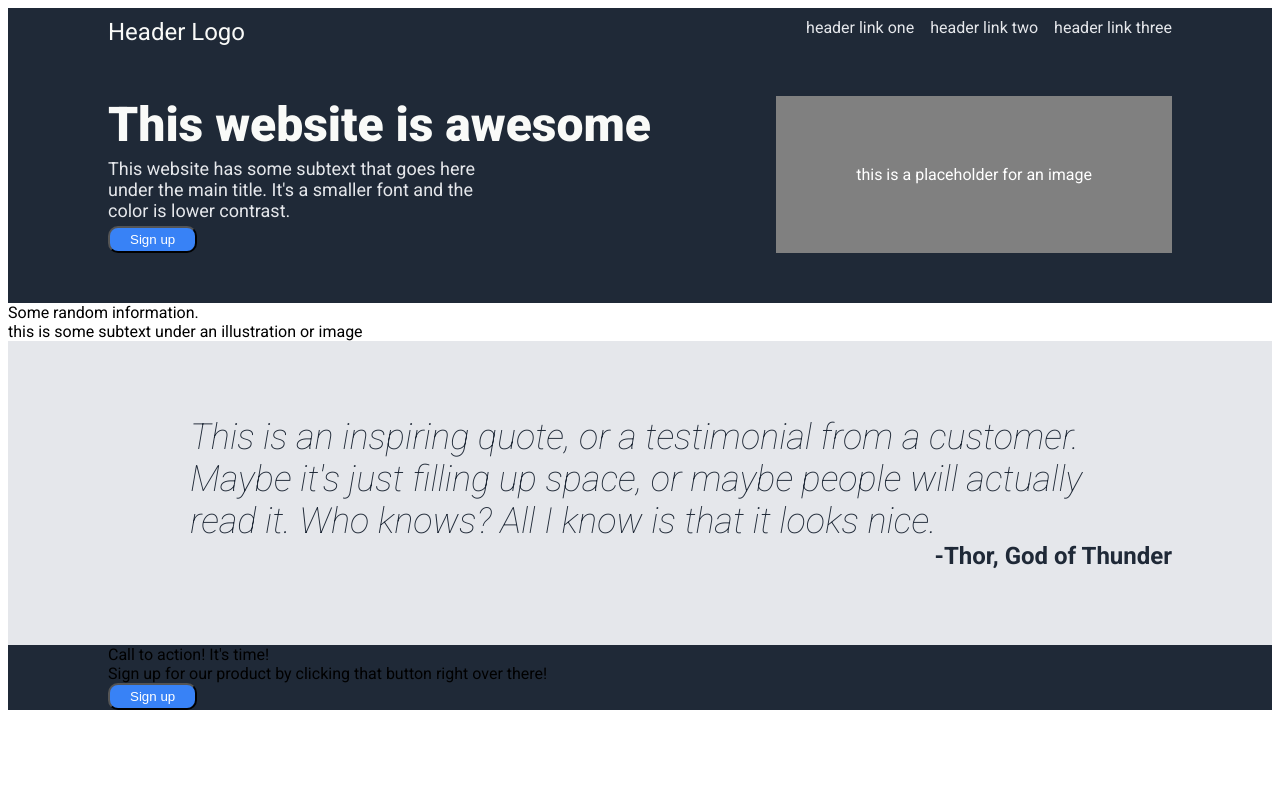
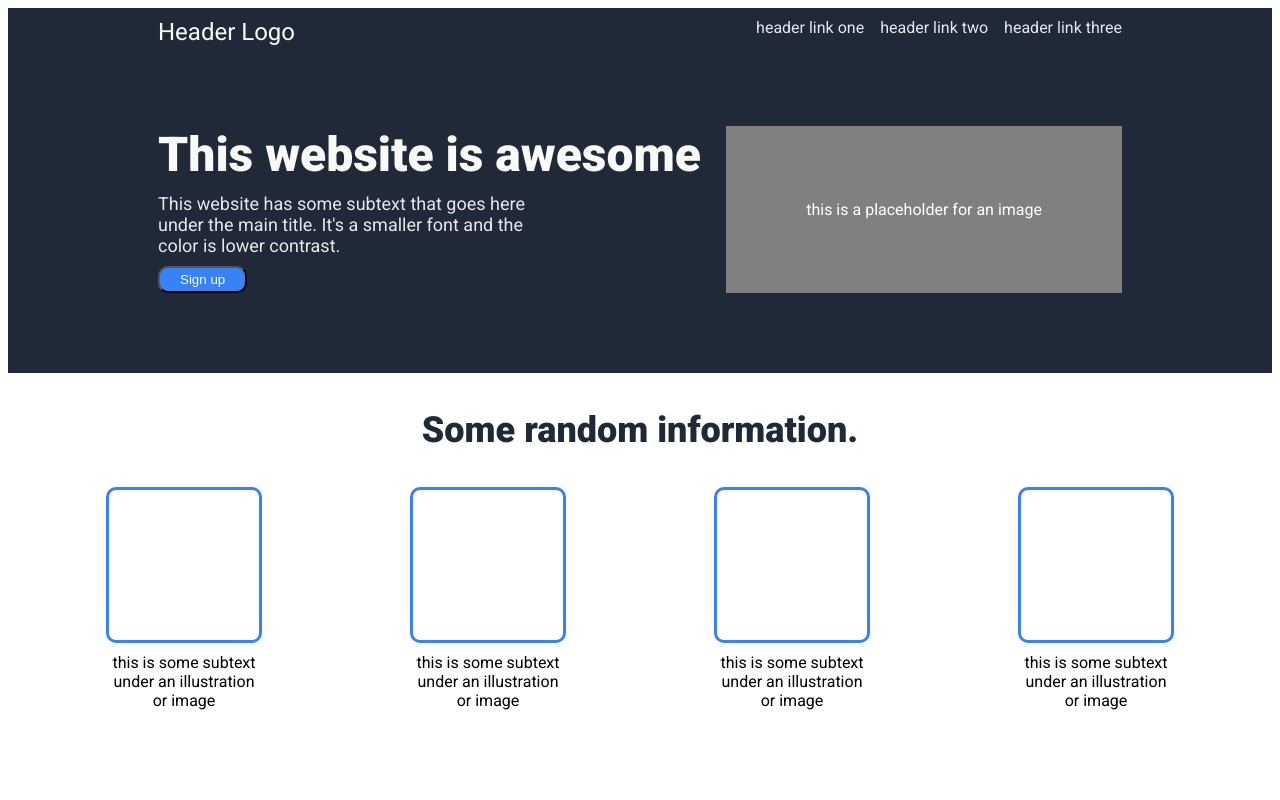
Before and after one commit to WongtonMein/odin-landing-page, a plain HTML site: page index.html in a window 1280 px wide. Shown: the top 800 px of the page. Drawn offline with Linux system fonts and the light colour scheme.

Commit message:
Added CSS for Information. Updated Header CSS

```diff
--- a/index.html
+++ b/index.html
@@ -45,10 +45,22 @@
                 Some random information.
             </div>
             <!-- NEED FOUR OF THESE GUYS -->
-            <div class="information-image-text">
-                <!-- INFORMATION IMAGE HERE -->
-                <div class="image-text">
-                    this is some subtext under an illustration or image
+            <div class="information-items">
+                <div class="information-image-text">
+                    <div class="information-image"></div>
+                    <div class="information-text">this is some subtext under an illustration or image</div>
+                </div>
+                <div class="information-image-text">
+                    <div class="information-image"></div>
+                    <div class="information-text">this is some subtext under an illustration or image</div>
+                </div>
+                <div class="information-image-text">
+                    <div class="information-image"></div>
+                    <div class="information-text">this is some subtext under an illustration or image</div>
+                </div>
+                <div class="information-image-text">
+                    <div class="information-image"></div>
+                    <div class="information-text">this is some subtext under an illustration or image</div>
                 </div>
             </div>
         </div>
--- a/style.css
+++ b/style.css
@@ -33,11 +33,13 @@ Quote text
 body {
     font-family: 'Roboto', sans-serif;
     border: 0;
+    min-width: 700px;
 }
 
 .header, .footer {
     background-color: #1F2937;
-    padding: 0 100px;
+    padding: 0 150px;
+    /* margin: 0 150px; */
 }
 
 .header-top, .header-bottom {
@@ -70,14 +72,14 @@ a {
 .header-bottom {
     display: flex;
     justify-content: space-between;
-    padding: 50px 0;
-    /* gap: 10px; */
+    padding: 80px 0;
 }
 
 .header-description {
     display: flex;
     flex-direction: column;
-    gap: 5px;
+    gap: 10px;
+    min-width: 300px;
 }
 
 .header-description-title {
@@ -103,10 +105,52 @@ button {
     display: flex;
     justify-content: center;
     align-items: center;
+    min-width: 300;
     padding: 40px 80px;
     background-color: grey;
     color: white;
 }
+
+.information-header {
+    display: flex;
+    justify-content: center;
+    padding: 36px 0;
+    font-size: 36px;
+    color: #1F2937;
+    font-weight: 900;;
+}
+
+.information-items {
+    display: flex;
+    justify-content: space-evenly;
+    align-items: center;
+    gap: 50px;
+    padding-bottom: 100px;
+    /* padding: 0 100px 50px 50px; */
+}
+
+.information-image-text {
+    display: flex;
+    flex-direction: column;
+    align-items: center;
+    gap: 10px;
+}
+
+.information-image {
+    max-width: 75px;
+    max-height: 75px;
+    border-style: solid;
+    border-width: 3px;
+    border-color: #3882F6;
+    padding: 75px;
+    border-radius: 10px;
+}
+
+.information-text {
+    max-width: 150px;
+    text-align: center;
+}
+
 
 .quote {
     background-color: #E5E7EB;
```
